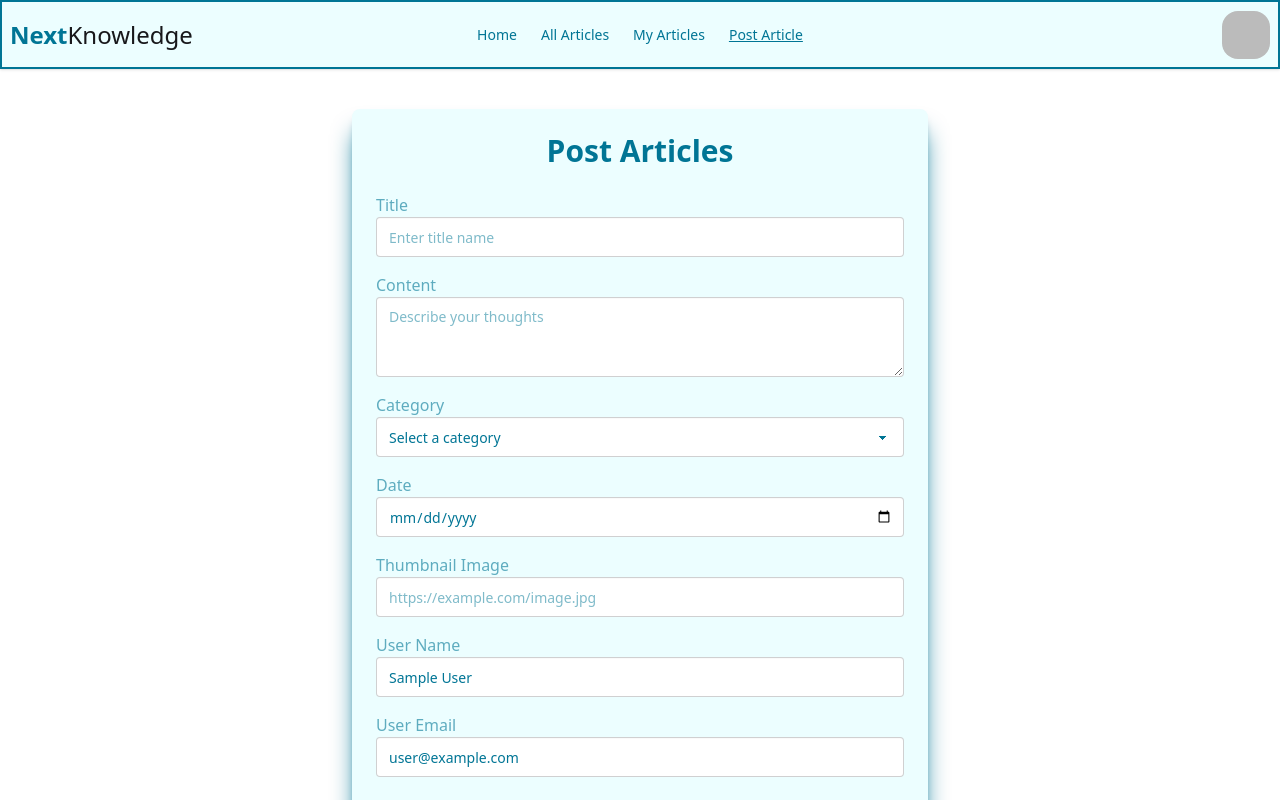
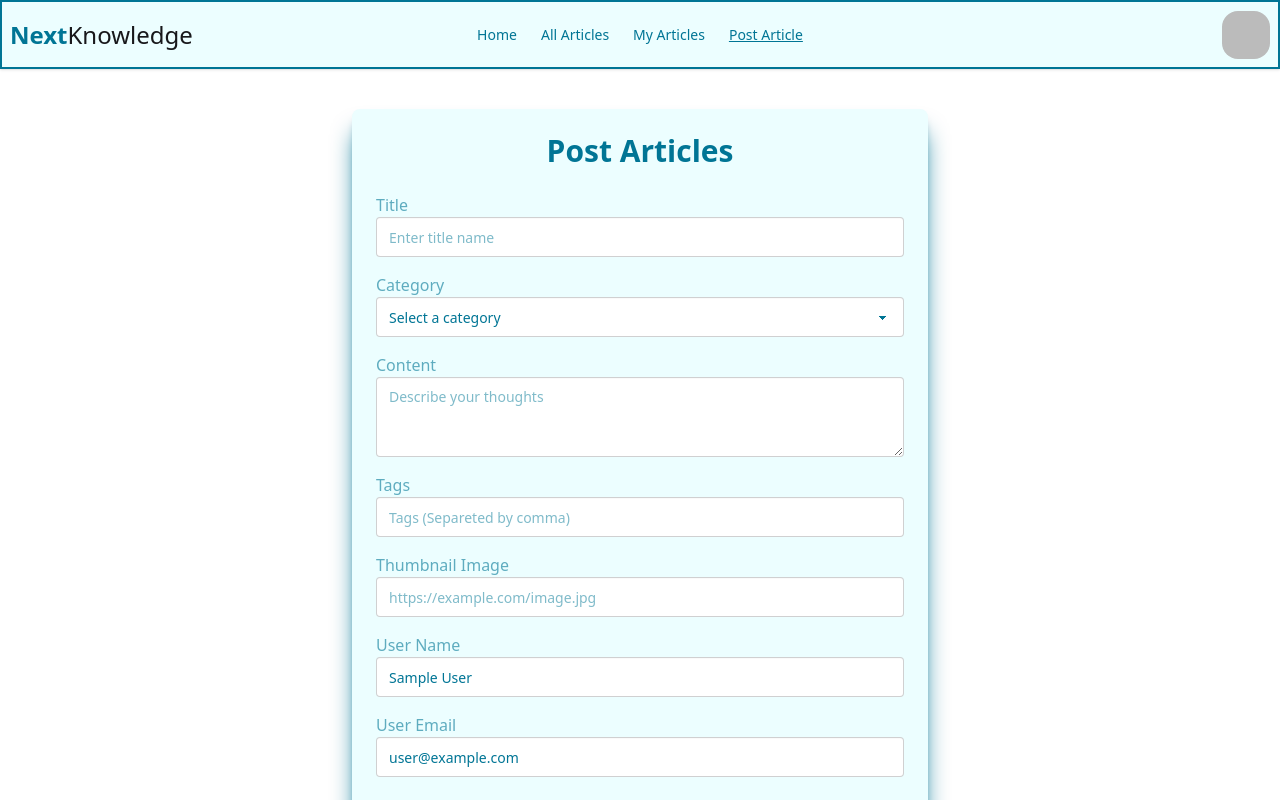
Before and after one commit to RohanR05/Article-Post, a React (Vite) app: page /postArticles in a window 1280 px wide. Shown: the top 800 px of the page. Built offline with nearby package versions, Linux system fonts and the light colour scheme; no server answers; sample sign-in values are in the browser's storage.

Commit message:
post articles

```diff
--- a/package.json
+++ b/package.json
@@ -11,6 +11,7 @@
   },
   "dependencies": {
     "@tailwindcss/vite": "^4.1.10",
+    "axios": "^1.10.0",
     "firebase": "^11.9.1",
     "react": "^19.1.0",
     "react-dom": "^19.1.0",
--- a/src/Pages/PostArticle.jsx
+++ b/src/Pages/PostArticle.jsx
@@ -1,5 +1,7 @@
 import React, { use } from "react";
 import { AuthContext } from "../Provider/AuthContext";
+import axios from "axios";
+import Swal from "sweetalert2";
 
 const PostArticle = () => {
   const { user } = use(AuthContext);
@@ -9,7 +11,37 @@ const PostArticle = () => {
     const form = e.target;
     const formData = new FormData(form);
     const PostArticle = Object.fromEntries(formData.entries());
+
+    PostArticle.tags = PostArticle.tags
+      .split(",")
+      .map((tag) => tag.trim())
+      .filter((tag) => tag.length > 0);
+
+    PostArticle.publishedAt = new Date().toISOString();
+    PostArticle.publishedAt = new Date().toLocaleDateString("en-US", {
+      year: "numeric",
+      month: "long",
+      day: "numeric",
+    });
+
     console.log(PostArticle);
+
+    axios
+      .post("http://localhost:222/articles", PostArticle)
+      .then((res) => {
+        if (res.data.insertedId) {
+          Swal.fire({
+            position: "top-end",
+            icon: "success",
+            title: "Your article has been post successfully!",
+            showConfirmButton: false,
+            timer: 1500,
+          });
+        }
+      })
+      .catch((error) => {
+        console.log(error);
+      });
   };
 
   return (
@@ -19,19 +51,9 @@ const PostArticle = () => {
         <div>
           <label className="label">Title</label>
           <input
-            name="groupName"
+            name="title"
             placeholder="Enter title name"
             className="input input-bordered w-full"
-            required
-          />
-        </div>
-
-        <div>
-          <label className="label">Content</label>
-          <textarea
-            name="description"
-            placeholder="Describe your thoughts"
-            className="textarea textarea-bordered w-full"
             required
           />
         </div>
@@ -57,19 +79,30 @@ const PostArticle = () => {
         </div>
 
         <div>
-          <label className="label">Date</label>
+          <label className="label">Content</label>
+          <textarea
+            name="description"
+            placeholder="Describe your thoughts"
+            className="textarea textarea-bordered w-full"
+            required
+          />
+        </div>
+
+        <div>
+          <label className="label">Tags</label>
           <input
-            name="startDate"
-            type="date"
+            name="tags"
+            type="text"
             className="input input-bordered w-full"
             required
+            placeholder="Tags (Separeted by comma)"
           />
         </div>
 
         <div>
           <label className="label">Thumbnail Image</label>
           <input
-            name="image"
+            name="author_photo"
             type="text"
             placeholder="https://example.com/image.jpg"
             className="input input-bordered w-full"
@@ -80,6 +113,7 @@ const PostArticle = () => {
         <div>
           <label className="label">User Name</label>
           <input
+            name="author_name"
             type="text"
             className="input input-bordered w-full"
             value={user?.displayName || ""}
```
Also changed, not shown: 1 other file (tests, documents, lock files or other folders).
